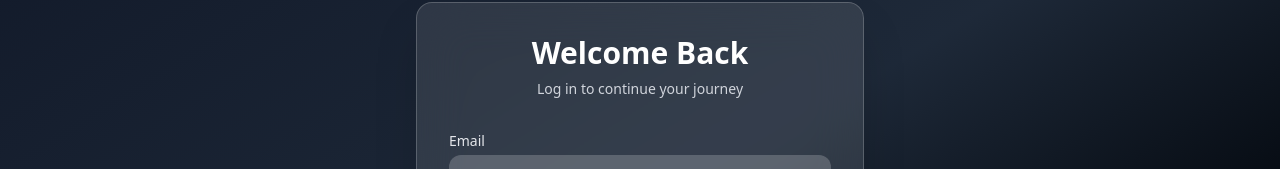
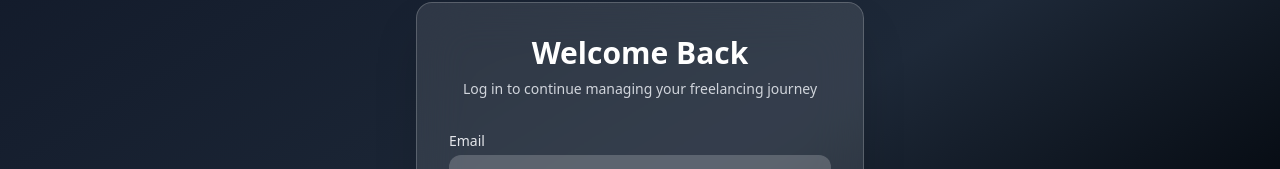
Before and after one commit to dev-suryajith/freelancerCRM-frontend, a React app: page /login in a window 1280 px wide. Shown: the part 177-346 px from the top of the page. Built offline with nearby package versions, Linux system fonts and the light colour scheme; no server answers; the HTML template or start-up script is replaced by a standard one.

Commit message:
fixed bugs and new contents added

```diff
--- a/src/App.jsx
+++ b/src/App.jsx
@@ -27,7 +27,7 @@ function App() {
         <Route path='/freelancer' element={<FreelancerHome />} />
         <Route path='/admin' element={<AdminHome />} />
         <Route path='/login' element={<Login />} />
-        <Route path='/register' element={<Login tab='register' />} />
+        <Route path='/register' element={<Login tab='register'   />} />
         <Route path='/set-password/:email' element={<SetClientPassword />} />
         <Route path='/client' element={<ClientDashboard />} />
         <Route path='/payment' element={<Payment />} />
--- a/src/common/Login.jsx
+++ b/src/common/Login.jsx
@@ -1,5 +1,5 @@
 import React, { useEffect, useState } from "react";
-import { Link, useNavigate } from "react-router-dom";
+import { Link, useNavigate, useParams } from "react-router-dom";
 import { loginAPI, registerAPI, sendCodeAPI } from "../services/allAPI";
 import { FaEye, FaEyeSlash } from "react-icons/fa";
 import { motion } from "framer-motion";
@@ -129,8 +129,8 @@ function Login({ tab }) {
 
                     <p className="text-center text-gray-300 text-sm mb-8">
                       {tab === "register"
-                        ? "Register to start your journey"
-                        : "Log in to continue your journey"}
+                        ? "Register to start managing your freelancing journey"
+                        : "Log in to continue managing your freelancing journey"}
                     </p>
 
                     <form className="space-y-5">
```
